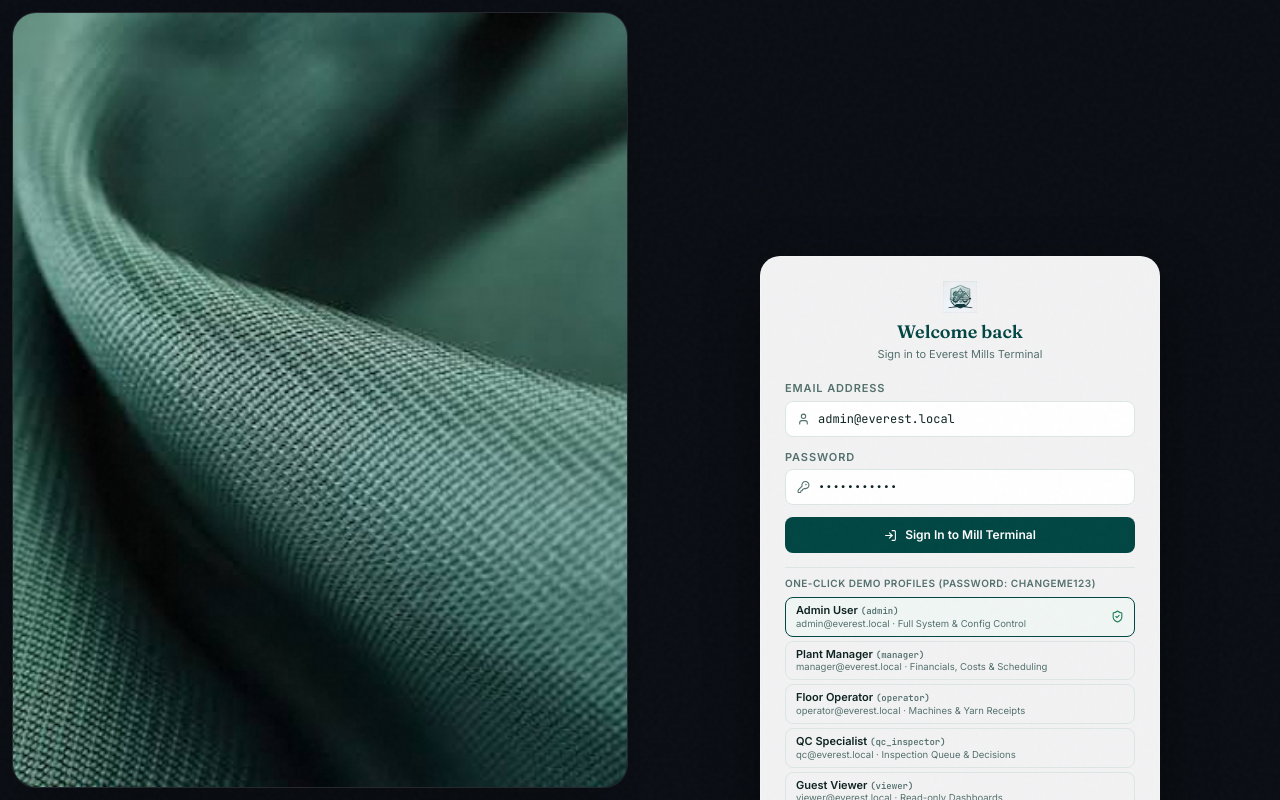
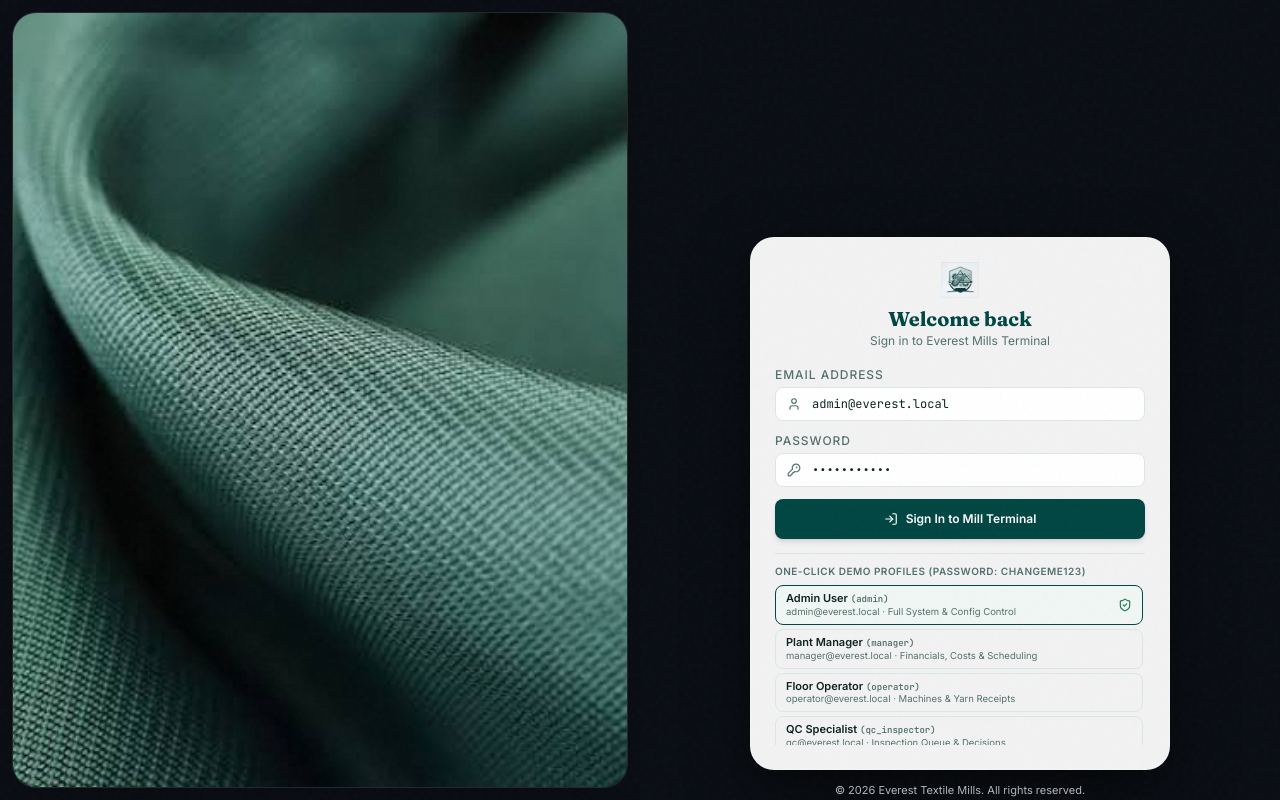
Before and after one commit to lightning4747/Everest-Textile-Mills, a React (Vite) app in the folder frontend/: page /login in a window 1280 px wide. Built offline with nearby package versions, Linux system fonts and the light colour scheme; no server answers.

Commit message:
fix(auth): resolve LoginPage form card positioning and LuminousFilaments shader indexing

```diff
--- a/frontend/src/components/ui/LuminousFilaments.tsx
+++ b/frontend/src/components/ui/LuminousFilaments.tsx
@@ -115,8 +115,10 @@ vec4 lightAt(float s, float row) {
   float k0 = floor(k);
   float f = k - k0;
   int y = int(row + 0.5);
-  vec4 a = texelFetch(uLight, ivec2(int(mod(k0, 168.0)), y), 0);
-  vec4 b = texelFetch(uLight, ivec2(int(mod(k0 + 1.0, 168.0)), y), 0);
+  float idx0 = mod(mod(k0, 168.0) + 168.0, 168.0);
+  float idx1 = mod(idx0 + 1.0, 168.0);
+  vec4 a = texelFetch(uLight, ivec2(int(idx0), y), 0);
+  vec4 b = texelFetch(uLight, ivec2(int(idx1), y), 0);
   return mix(a, b, f);
 }
 
@@ -889,7 +891,7 @@ export const LuminousFilaments = forwardRef<LuminousFilamentsRef, LuminousFilame
         }
       };
 
-      container.addEventListener('pointerdown', handlePointerDown);
+      window.addEventListener('pointerdown', handlePointerDown);
 
       const resizeObserver = new ResizeObserver(handleResize);
       resizeObserver.observe(container);
@@ -910,7 +912,7 @@ export const LuminousFilaments = forwardRef<LuminousFilamentsRef, LuminousFilame
         destroy: () => {
           isDisposed = true;
           if (animId) cancelAnimationFrame(animId);
-          container.removeEventListener('pointerdown', handlePointerDown);
+          window.removeEventListener('pointerdown', handlePointerDown);
           resizeObserver.disconnect();
           intersectionObserver.disconnect();
           cleanupRTs();
--- a/frontend/src/pages/auth/LoginPage.tsx
+++ b/frontend/src/pages/auth/LoginPage.tsx
@@ -62,75 +62,74 @@ export default function LoginPage() {
       </div>
 
       {/* 2. Right side: Luminous Filaments background with centered login form card */}
-      <div className="relative w-full lg:w-1/2 h-full flex flex-col justify-between items-center px-4 py-4 sm:px-8 overflow-hidden bg-[#0a0e14]">
+      <div className="relative w-full lg:w-1/2 h-full flex flex-col justify-center items-center px-4 py-6 sm:px-8 overflow-y-auto bg-[#0a0e14]">
         {/* React Bits Pro: Luminous Filaments glowing background */}
         <LuminousFilaments
-          colors={['#004643', '#1C7C54']}
+          colors={['#00E5FF', '#10B981']}
           backgroundColor="#0a0e14"
           mode="glow"
-          fibers={84}
-          lineWidth={1.6}
-          glow={0.7}
-          intensity={1.3}
-          speed={0.7}
-          flare={1.4}
-          twist={0.3}
-          sway={0.8}
+          fibers={96}
+          lineWidth={2.2}
+          glow={1.4}
+          intensity={2.2}
+          speed={0.8}
+          flare={1.6}
+          twist={0.4}
+          sway={1.0}
+          originX={0.5}
+          originY={0.5}
           interactive={true}
           hoverPulses={true}
           clickSurge={true}
-          className="absolute inset-0 w-full h-full"
+          className="absolute inset-0 w-full h-full pointer-events-none z-0"
         />
 
-        {/* Top spacer */}
-        <div className="w-full h-0 sm:h-1 relative z-10" />
-
         {/* 3. Form card */}
-        <div className="relative z-10 w-full max-w-[400px] p-5 sm:p-6 bg-white/95 backdrop-blur-md border border-white/20 shadow-[0_20px_50px_rgba(0,0,0,0.5)] rounded-[20px] space-y-3.5 my-auto">
+        <div className="relative z-10 w-full max-w-[420px] p-5 sm:p-6 bg-white/95 backdrop-blur-xl border border-white/20 shadow-[0_20px_60px_rgba(0,0,0,0.6)] rounded-[24px] space-y-3.5 my-auto">
           {/* Above form: logo, short heading ("Welcome back"), subtext */}
           <div className="text-center pb-1">
             <img
               src="/assets/logo.png"
               alt="Everest Textile Mills"
-              className="h-8 w-auto mx-auto mb-2 object-contain"
+              className="h-9 w-auto mx-auto mb-2 object-contain"
             />
-            <h2 className="text-lg font-display font-semibold text-[var(--cyprus)] leading-tight">Welcome back</h2>
-            <p className="text-[11px] text-[var(--text-soft)] mt-0.5">Sign in to Everest Mills Terminal</p>
+            <h2 className="text-xl font-display font-bold text-[var(--cyprus)] leading-tight">Welcome back</h2>
+            <p className="text-xs text-[var(--text-soft)] mt-0.5">Sign in to Everest Mills Terminal</p>
           </div>
 
           {error && (
-            <div className="p-2.5 rounded-lg bg-red-500/10 border border-red-500/20 text-xs text-red-600 flex items-center gap-2">
-              <AlertCircle size={14} className="flex-shrink-0" />
+            <div className="p-2.5 rounded-xl bg-red-500/10 border border-red-500/20 text-xs text-red-600 flex items-center gap-2">
+              <AlertCircle size={15} className="flex-shrink-0" />
               <span>{error}</span>
             </div>
           )}
 
           <form onSubmit={handleLogin} className="space-y-3">
             <div>
-              <label className="section-title block mb-1 text-[11px]">Email Address</label>
+              <label className="section-title block mb-1 text-xs font-medium">Email Address</label>
               <div className="relative">
-                <User size={13} className="absolute left-3 top-1/2 -translate-y-1/2 text-[var(--olive-grey)]" />
+                <User size={14} className="absolute left-3 top-1/2 -translate-y-1/2 text-[var(--olive-grey)]" />
                 <input
                   type="email"
                   value={email}
                   onChange={e => setEmail(e.target.value)}
                   required
-                  className="input-field pl-8 text-xs font-mono w-full h-9"
+                  className="input-field pl-9 text-xs font-mono w-full h-9.5 rounded-lg"
                   placeholder="name@everest.local"
                 />
               </div>
             </div>
 
             <div>
-              <label className="section-title block mb-1 text-[11px]">Password</label>
+              <label className="section-title block mb-1 text-xs font-medium">Password</label>
               <div className="relative">
-                <KeyRound size={13} className="absolute left-3 top-1/2 -translate-y-1/2 text-[var(--olive-grey)]" />
+                <KeyRound size={14} className="absolute left-3 top-1/2 -translate-y-1/2 text-[var(--olive-grey)]" />
                 <input
                   type="password"
                   value={password}
                   onChange={e => setPassword(e.target.value)}
                   required
-                  className="input-field pl-8 text-xs font-mono w-full h-9"
+                  className="input-field pl-9 text-xs font-mono w-full h-9.5 rounded-lg"
                   placeholder="••••••••••••"
                 />
               </div>
@@ -139,18 +138,18 @@ export default function LoginPage() {
             <button
               type="submit"
               disabled={loading}
-              className="btn-primary w-full justify-center h-9 text-xs font-semibold"
+              className="btn-primary w-full justify-center h-10 text-xs font-semibold rounded-lg shadow-md transition-all active:scale-[0.99]"
             >
-              <LogIn size={13} />
+              <LogIn size={14} />
               {loading ? 'Authenticating...' : 'Sign In to Mill Terminal'}
             </button>
           </form>
 
-          <div className="pt-2 border-t border-[var(--border)]">
+          <div className="pt-2.5 border-t border-[var(--border)]">
             <p className="text-[10px] font-semibold text-[var(--text-soft)] uppercase tracking-wider mb-1.5">
               One-Click Demo Profiles (password: changeme123)
             </p>
-            <div className="grid grid-cols-1 gap-1">
+            <div className="grid grid-cols-1 gap-1 max-h-[160px] overflow-y-auto pr-0.5 custom-scrollbar">
               {DEMO_ACCOUNTS.map(acc => (
                 <button
                   key={acc.email}
@@ -168,7 +167,7 @@ export default function LoginPage() {
                     </p>
                     <p className="text-[9.5px] text-[var(--text-soft)] leading-tight">{acc.email} · {acc.desc}</p>
                   </div>
-                  {email === acc.email && <ShieldCheck size={13} className="text-[var(--ok)]" />}
+                  {email === acc.email && <ShieldCheck size={14} className="text-[var(--ok)] flex-shrink-0" />}
                 </button>
               ))}
             </div>
@@ -176,7 +175,7 @@ export default function LoginPage() {
         </div>
 
         {/* Small footer at bottom of right side */}
-        <footer className="relative z-10 pt-2 pb-1 text-center text-[10.5px] text-white/70">
+        <footer className="relative z-10 pt-3 pb-1 text-center text-[11px] text-white/70">
           © {new Date().getFullYear()} Everest Textile Mills. All rights reserved.
         </footer>
       </div>
```
